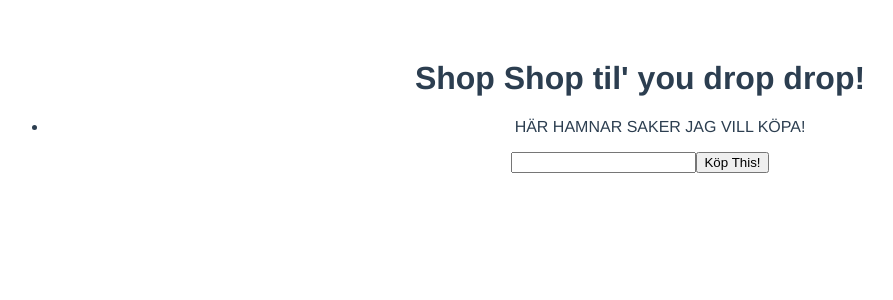
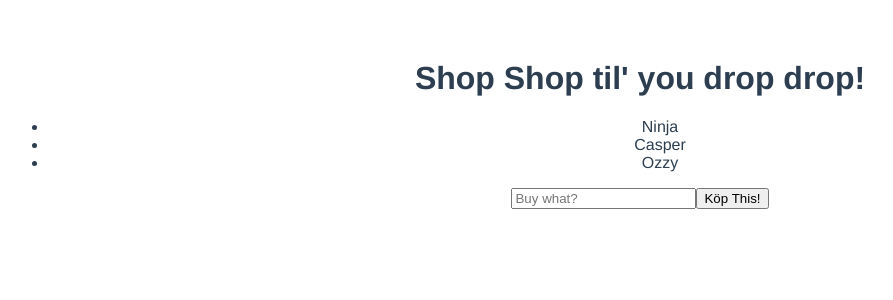
Before and after one commit to Anne-Lie-Back/VueTestProject, a Vue app: page / in a window 1280 px wide. Shown: the top 300 px of the page, without its empty margins (0-893 px from the left). Built offline with nearby package versions, Linux system fonts and the light colour scheme.

Commit message:
li is rendered out with data

```diff
--- a/src/components/ShoppingList.vue
+++ b/src/components/ShoppingList.vue
@@ -1,13 +1,33 @@
 <template>
     <div>
         <ul>
-            <li>HÄR HAMNAR SAKER JAG VILL KÖPA!</li>
+            <li v-for ="dog in dogs" :key= "dog.id"> {{dog.name}}</li>
         </ul>
         <div>
-        <input type = "text">
+        <input type = "text" placeholder = "Buy what?" v-model = "newDog">
         <button>Köp This!</button>
         </div>
     </div>
 </template>
 
-<script></script>
+<script>
+export default{
+    name:'ShoppingList',
+    data(){
+
+        return {
+            newDogs: '',
+                dogs: [
+                {'name': 'Ninja',
+                 'id': 1},
+                {'name':'Casper',
+                'id': 2},
+                {'name': 'Ozzy',
+                'id': 3}
+                ],
+        }
+    },
+}
+
+
+</script>
```
Also changed, not shown: src/components/InputShoppingList.vue (deleted, +0 -9 lines), src/components/TheList.vue (deleted, +0 -11 lines).
